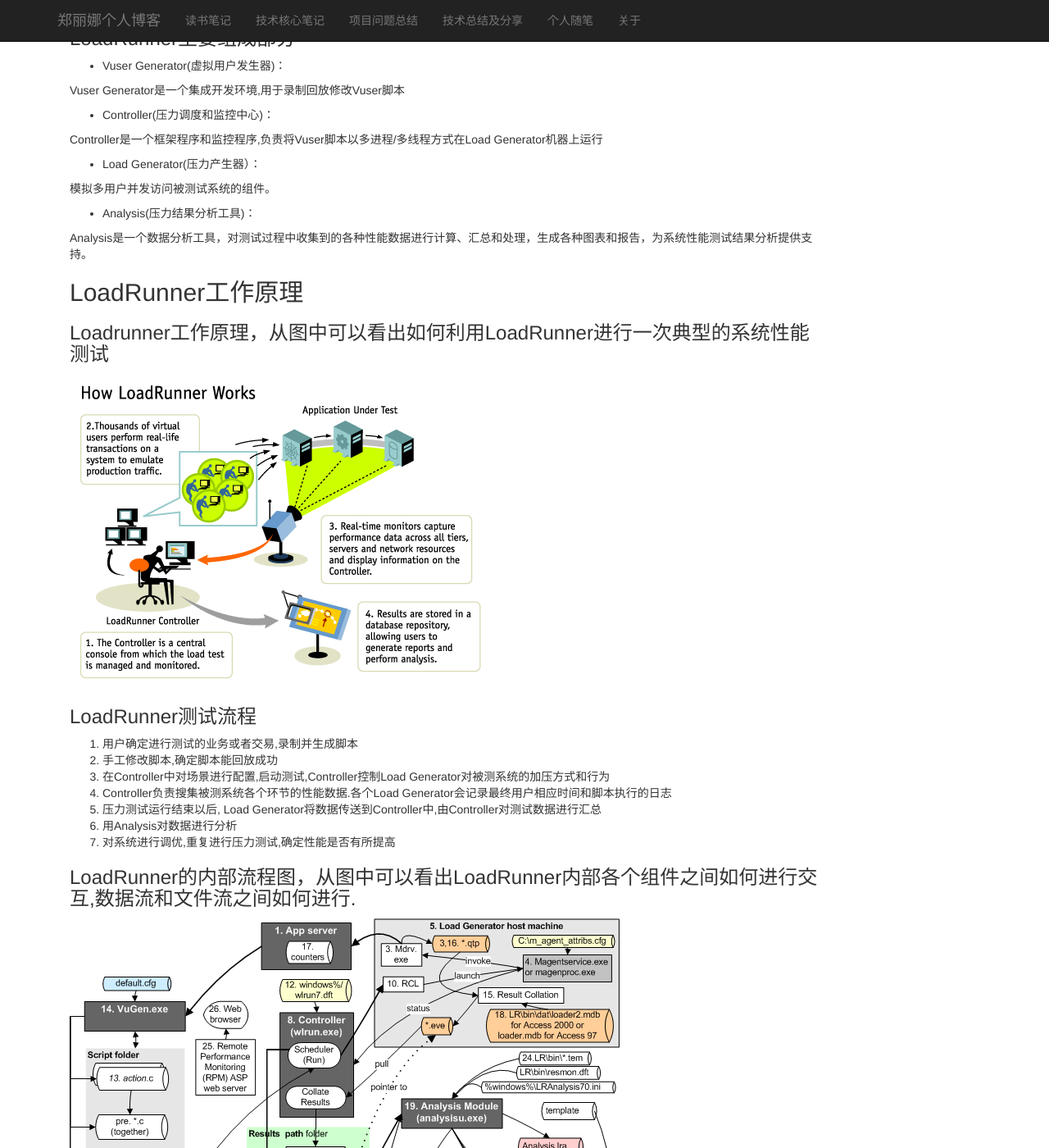
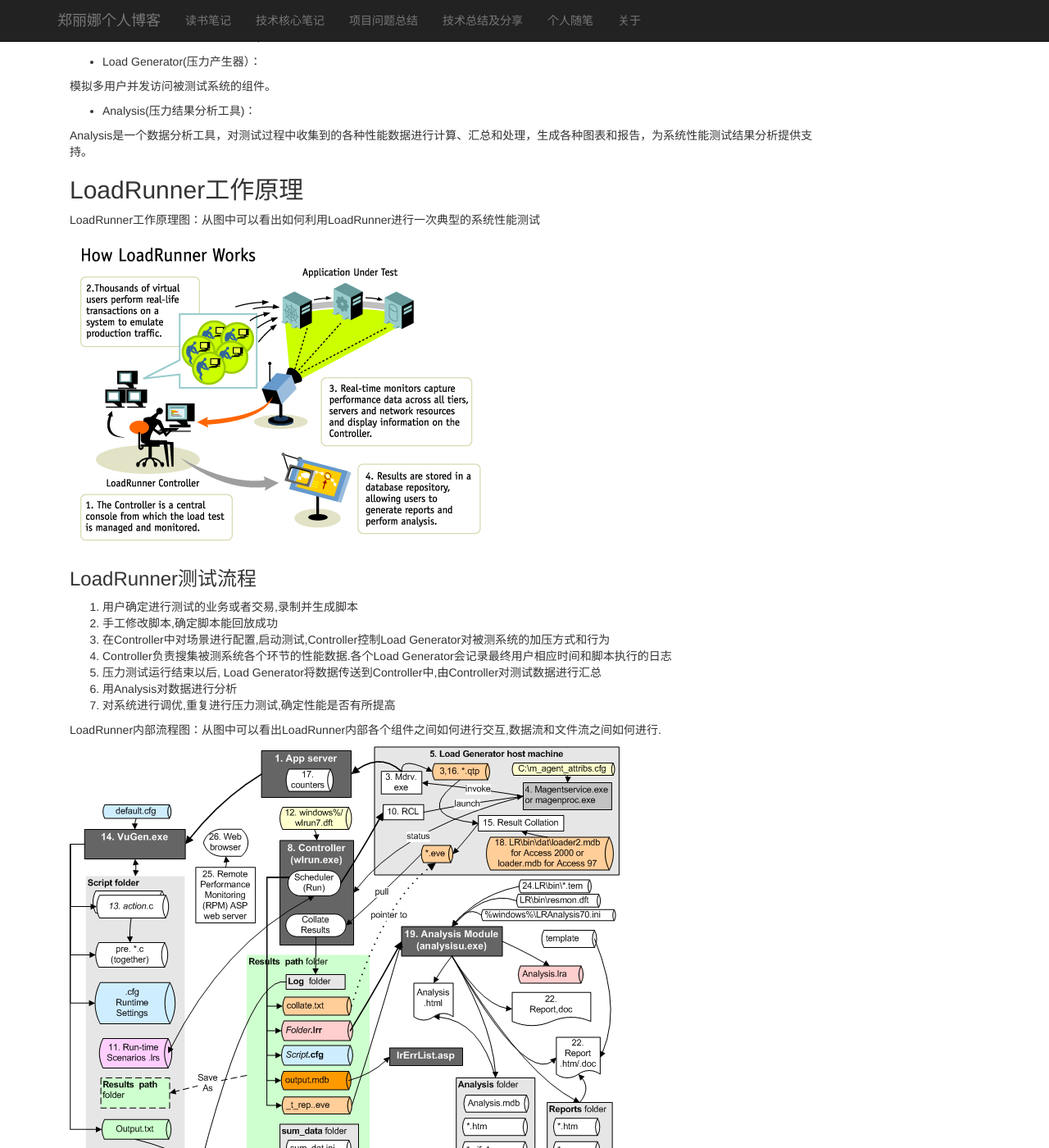
Before and after one commit to AitaZheng/RubyStudy, a Jekyll site: the page built from _posts/2018-04-19-LoadRunner简介.md, in a window 1280 px wide and 1400 px high, scrolled down 871 px. Shown: the whole window at 82% size. Built offline with Jekyll 4.4.1, drawn with Linux system fonts in a browser that asks for light colours; Markdown is read by kramdown in place of the engine named in the settings.

Commit message:
update Selenium Loadrunner

```diff
--- a/_posts/2018-04-19-LoadRunner简介.md
+++ b/_posts/2018-04-19-LoadRunner简介.md
@@ -7,10 +7,13 @@
 ---
 
 ## LoadRunner简介
-### LoadRunner是一种预测系统行为和性能的负载测试工具。通过以模拟上千万用户实施并发负载及实时性能监测的方式来确认和查找问题，LoadRunner能够对整个企业架构进行测试。企业使用LoadRunner能最大限度地缩短测试时间，优化性能和加速应用系统的发布周期。 LoadRunner可适用于各种体系架构的自动负载测试，能预测系统行为并评估系统性能。
+
+LoadRunner是一种预测系统行为和性能的负载测试工具。通过以模拟上千万用户实施并发负载及实时性能监测的方式来确认和查找问题，LoadRunner能够对整个企业架构进行测试。企业使用LoadRunner能最大限度地缩短测试时间，优化性能和加速应用系统的发布周期。 LoadRunner可适用于各种体系架构的自动负载测试，能预测系统行为并评估系统性能。
 
 ## LoadRunner总体架构
-### LoadRunner的总体架构图,从图中可以看出组件VUGen, Controller和Analysis之间的关系
+
+ LoadRunner的总体架构图,从图中可以看出组件VUGen, Controller和Analysis之间的关系
+
 ![loadrunner总体架构图](/pictures/LoadRunner/loadrunner总体架构图.jpg "loadrunner总体架构图")
 
 
@@ -32,7 +35,9 @@
 Analysis是一个数据分析工具，对测试过程中收集到的各种性能数据进行计算、汇总和处理，生成各种图表和报告，为系统性能测试结果分析提供支持。
 
 ## LoadRunner工作原理
-### Loadrunner工作原理，从图中可以看出如何利用LoadRunner进行一次典型的系统性能测试
+
+LoadRunner工作原理图：从图中可以看出如何利用LoadRunner进行一次典型的系统性能测试
+
 ![LoadRunnner工作原理图](/pictures/LoadRunner/loadrunner工作原理图.jpg "loadrunner工作原理图")
 
 ### LoadRunner测试流程
@@ -44,5 +49,7 @@
 6. 用Analysis对数据进行分析
 7. 对系统进行调优,重复进行压力测试,确定性能是否有所提高
 
-###  LoadRunner的内部流程图，从图中可以看出LoadRunner内部各个组件之间如何进行交互,数据流和文件流之间如何进行.
+
+LoadRunner内部流程图：从图中可以看出LoadRunner内部各个组件之间如何进行交互,数据流和文件流之间如何进行.
+
 ![loadrunner内部流程图](/pictures/LoadRunner/loadrunner内部流程图.jpg "loadrunner内部流程图")
```
Also changed, not shown: _posts/2018-04-20-Selenium简介.md (+2 -0 lines).
